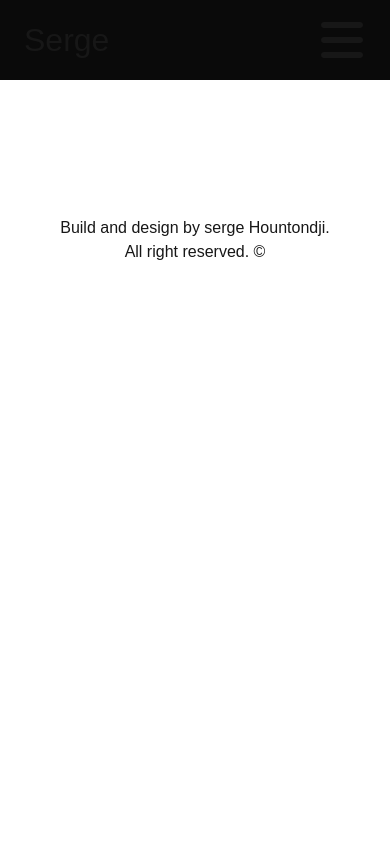
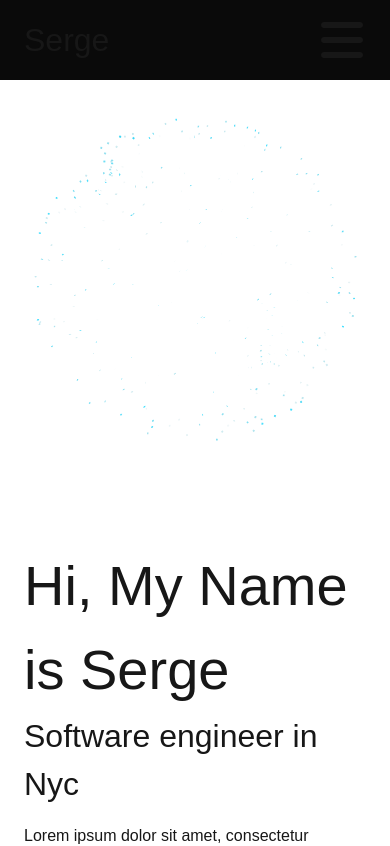
Before and after one commit to Itserge1/Serge, a Next.js app: page / in a window 390 px wide. Shown: the top 846 px of the page. Built offline with nearby package versions, Linux system fonts and the light colour scheme.

Commit message:
made intoduction responsive

```diff
--- a/src/components/HomePage/HomePage.module.css
+++ b/src/components/HomePage/HomePage.module.css
@@ -7,8 +7,4 @@
 }
 
 @media screen and (max-width: 480px){
-    .homepage{
-        display: none;
-    }
-
 }
--- a/src/components/HomePage/HomePage.tsx
+++ b/src/components/HomePage/HomePage.tsx
@@ -17,19 +17,19 @@ const HomePage = () => {
                 <Introduction />
             </div>
 
-            <ParticleOrb/>
+            {/*<ParticleOrb/>*/}
 
-            <FadeInSection>
-                <About />
-            </FadeInSection>
+            {/*<FadeInSection>*/}
+            {/*    <About />*/}
+            {/*</FadeInSection>*/}
 
-            <FadeInSection>
-                <Background />
-            </FadeInSection>
+            {/*<FadeInSection>*/}
+            {/*    <Background />*/}
+            {/*</FadeInSection>*/}
 
-            <FadeInSection>
-                <Projects />
-            </FadeInSection>
+            {/*<FadeInSection>*/}
+            {/*    <Projects />*/}
+            {/*</FadeInSection>*/}
         </section>
     )
 }
--- a/src/components/Introduction/Introduction.module.css
+++ b/src/components/Introduction/Introduction.module.css
@@ -1,13 +1,11 @@
 .intro{
-    width: 80rem;
     display: flex;
     justify-content: space-between;
-    padding: 1rem 0 1rem 6rem;
+    padding: 1rem 0 1rem 3rem;
     gap: 4rem;
 }
 
 .testInfos{
-    width: 140%;
 }
 
 .testInfos-title {
@@ -34,12 +32,11 @@
 
 .SvgWrapper{
     width: 100%;
-    height: 25rem; /* Give it a fixed height */
+    height: 25rem;
     display: flex;
     align-items: center;
     justify-content: center;
     position: relative; /* Important for positioning the orb */
-    /*border: solid 5px #00C2FF;*/
 }
 
 .renderSvg img{
@@ -48,3 +45,20 @@
     height: 100%;
     display: block;
 }
+
+@media screen and (max-width: 480px){
+    .intro{
+        display: flex;
+        flex-direction: column-reverse;
+        align-items: center;
+        justify-content: start;
+        /*background-color: olivedrab;*/
+        margin: 0;
+        padding: 0 1.5rem;
+    }
+
+    .testInfos{
+        width: 100%;
+    }
+
+}
--- a/src/components/ParticleOrb/ParticleOrb.module.css
+++ b/src/components/ParticleOrb/ParticleOrb.module.css
@@ -1,7 +1,8 @@
 .container {
     width: 100%;
-    height: 100%; /* Changed from 100vh to 100% */
-    background-color: transparent; /* Changed from black to transparent */
+    height: 100%;
+    /*background-color: transparent; */
+    /*background-color: crimson;*/
     display: flex;
     align-items: center;
     justify-content: center;
@@ -26,9 +27,9 @@
 }
 
 
-/*@media screen and (max-width: 480px){*/
-/*    .container{*/
-/*        display: none;*/
-/*    }*/
+@media screen and (max-width: 480px){
+    .container{
+        height: 140%;
+    }
 
-/*}*/
+}
```
